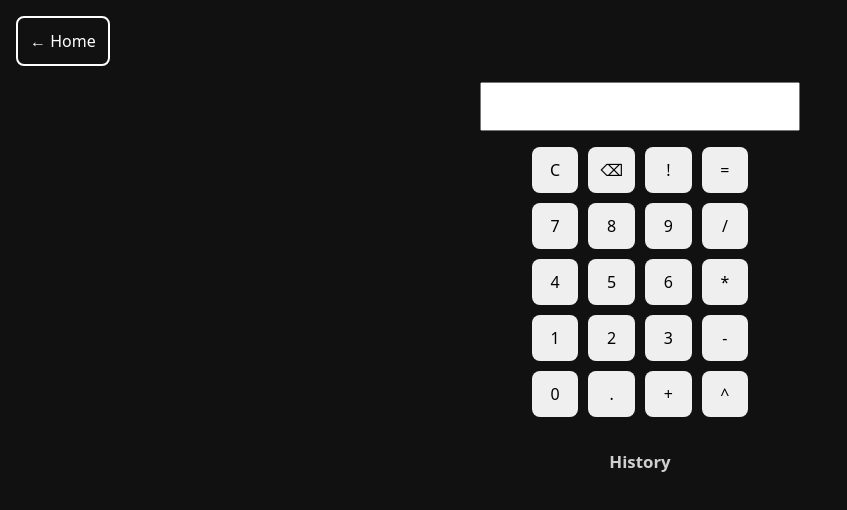
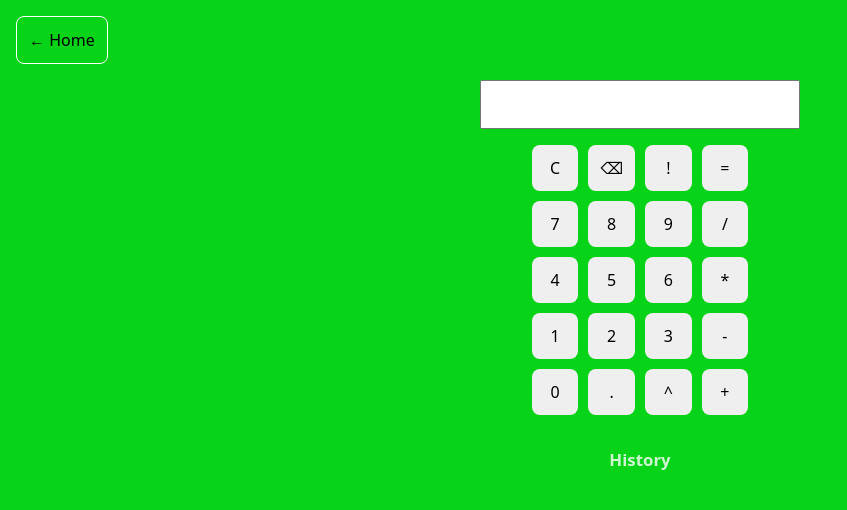
Before and after one commit to Tunmi-STOM/calculator, a React (Vite) app: page / in a window 1280 px wide. Both pictures are taken after a click on the button "Open Calculator". Shown: the top 510 px of the page, without its empty margins (0-847 px from the left). Built offline with nearby package versions, Linux system fonts and the light colour scheme.

Commit message:
Update_1_1

```diff
--- a/src/components/Keypad.jsx
+++ b/src/components/Keypad.jsx
@@ -3,7 +3,7 @@ function Keypad({ add, clear, backspace, equals, factorial }) {
     "7","8","9","/",
     "4","5","6","*",
     "1","2","3","-",
-    "0",".","+","^"
+    "0",".","^","+"
   ];
 
   return (
--- a/src/index.css
+++ b/src/index.css
@@ -5,7 +5,7 @@
 
 body {
   margin: 0;
-  background: #111;
+  background: #07d318;
   color: white;
 }
 
@@ -14,8 +14,8 @@ body {
   align-self: flex-start;
   margin-bottom: 1rem;
   background: transparent;
-  color: white;
-  border: 2px solid white;
+  color: rgb(0, 0, 0);
+  border: 1px solid white;
   cursor: pointer;
 }
 
```
Also changed, not shown: src/utils/calculator.png (added).
